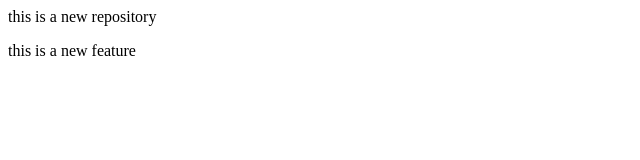
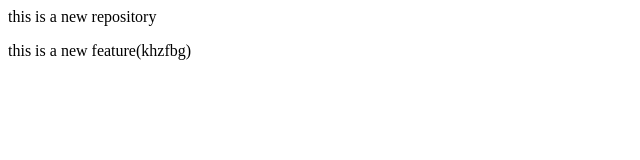
Before and after one commit to seniorsanskar97/localrepo, a plain HTML site: page index.html in a window 1280 px wide. Shown: the full height of the page, 0-640 px from the left. Drawn offline with Linux system fonts and the light colour scheme.

Commit message:
add changesssssssss

```diff
--- a/index.html
+++ b/index.html
@@ -1,2 +1,2 @@
 <p>this is a new repository</p>
-<p>this is a new feature</p>
+<p>this is a new feature(khzfbg)</p>
```
